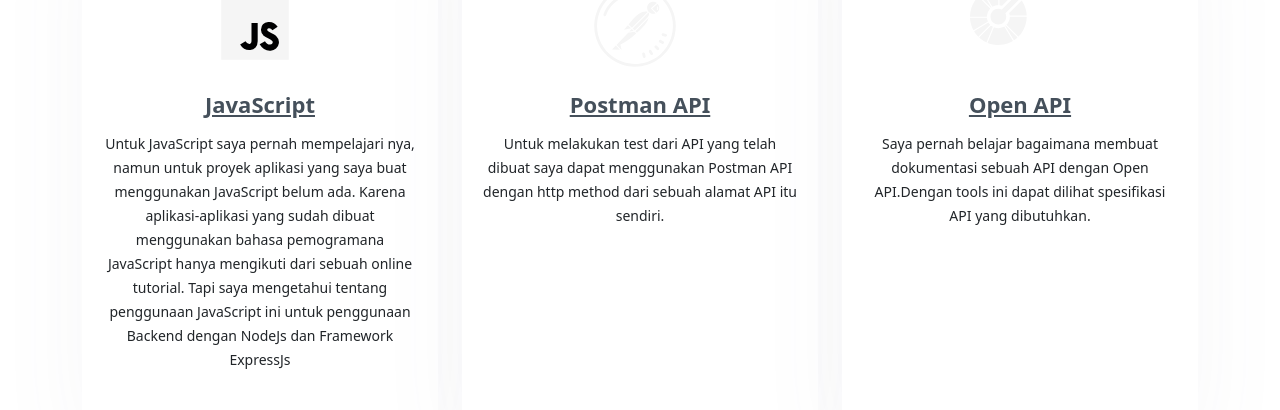
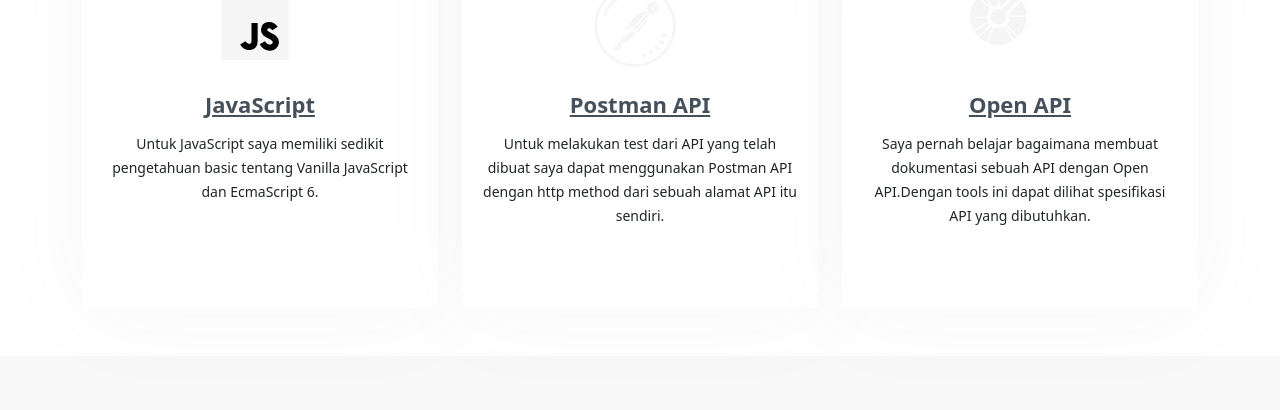
Before and after one commit to ferriyusra/ferri-portfolio, a React (Create React App) app: page / in a window 1280 px wide. Shown: the part 1580-1990 px from the top of the page. Built offline with nearby package versions, Linux system fonts and the light colour scheme.

Commit message:
rewrite description in section skill javascript :D

```diff
--- a/src/components/SectionSkill/index.js
+++ b/src/components/SectionSkill/index.js
@@ -98,7 +98,7 @@
                                     style={{ fill: '#000000' }}><path fill="#ffd600" d="M6,42V6h36v36H6z"></path><path fill="none" stroke="#000001" stroke-miterlimit="10" stroke-width="3.3" d="M23.783,22.352v9.819 c0,3.764-4.38,4.022-6.283,0.802"></path><path fill="none" stroke="#000001" stroke-miterlimit="10" stroke-width="3.3" d="M34.69,25.343 c-1.739-2.727-5.674-2.345-5.84,0.558c-0.214,3.757,6.768,2.938,6.247,7.107c-0.365,2.92-4.874,3.858-7.193-0.065"></path></svg>
                             </div>
                             <h4><a href="https://developer.mozilla.org/en-US/docs/Web/JavaScript" target="_blank" rel="noopener noreferrer">JavaScript</a></h4>
-                            <p>Untuk JavaScript saya pernah mempelajari nya, namun untuk proyek aplikasi yang saya buat menggunakan JavaScript belum ada. Karena aplikasi-aplikasi yang sudah dibuat menggunakan bahasa pemogramana JavaScript hanya mengikuti dari sebuah online tutorial. Tapi saya mengetahui tentang penggunaan JavaScript ini untuk penggunaan Backend dengan NodeJs dan Framework ExpressJs</p>
+                            <p>Untuk JavaScript saya memiliki sedikit pengetahuan basic tentang Vanilla JavaScript dan EcmaScript 6.</p>
                         </div>
                     </div>
 
```
